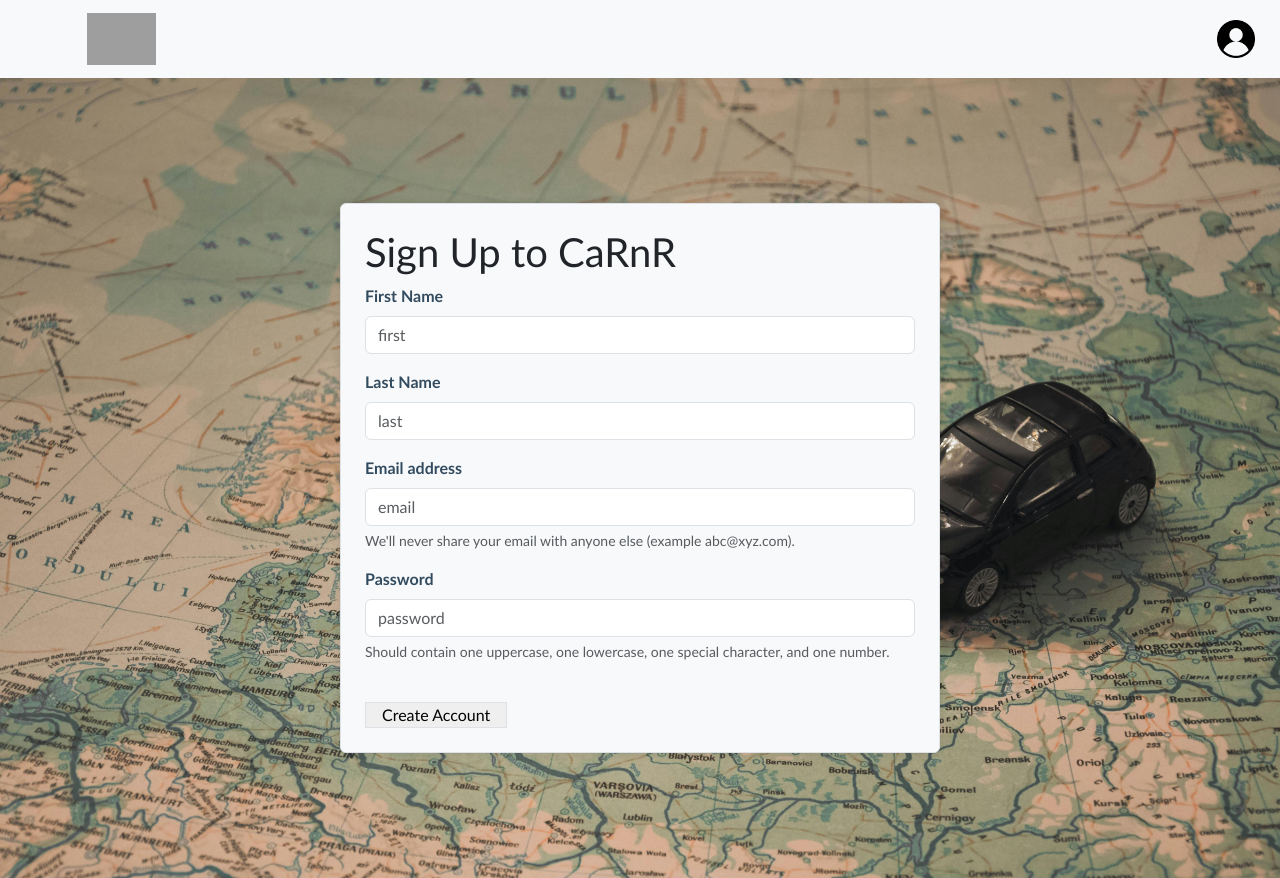
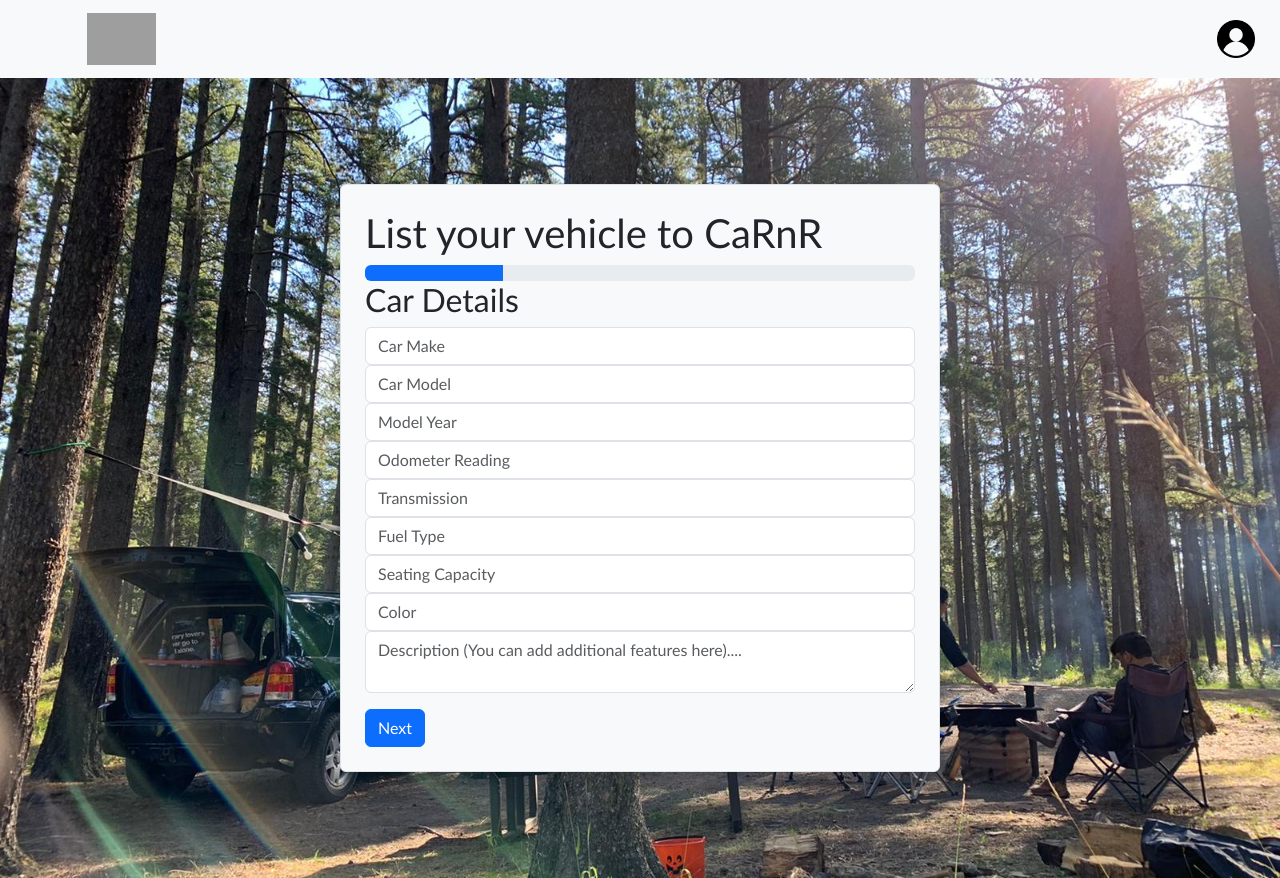
Before and after one commit to Monkey3123/CS-476-Project, a React (Create React App) app in the folder carbnb/: page /ListACarPage in a window 1280 px wide. Before the commit this address led to /SignUpPage. Built offline with nearby package versions, Linux system fonts and the light colour scheme; sample sign-in values are in the browser's storage; grey boxes are pictures that could not be loaded.

Commit message:
other alert changes

```diff
--- a/carbnb/package.json
+++ b/carbnb/package.json
@@ -3,6 +3,9 @@
   "version": "0.1.0",
   "private": true,
   "dependencies": {
+    "@emotion/react": "^11.13.0",
+    "@emotion/styled": "^11.13.0",
+    "@mui/material": "^5.16.4",
     "@testing-library/jest-dom": "^5.17.0",
     "@testing-library/react": "^13.4.0",
     "@testing-library/user-event": "^13.5.0",
--- a/carbnb/src/App.js
+++ b/carbnb/src/App.js
@@ -16,6 +16,7 @@ import CarDetail from "./components/CarsPage/CarDetail";
 import ListACarPage from "./components/ListACarPage/ListACarPage";
 import { useUserContext } from "./hooks/useUserContext";
 import MyListings from "./components/Menubar/MyListings";
+import RedirectPage from './components/RedirectPage/RedirectPage';
 
 function App() {
   const { user } = useUserContext();
@@ -31,7 +32,7 @@ function App() {
           <Route path="CarPage" element={<CarPage />} />
           <Route
             path="/ListACarPage"
-            element={user ? <ListACarPage /> : <Navigate to="/SignUpPage" />}
+            element={user ? <ListACarPage /> : <RedirectPage />}
           />
           <Route path="/car/:id" element={<CarDetail />} />
           <Route path="/your-listings" element={<MyListings />} />
```
Also changed, not shown: 1 other file (tests, documents, lock files or other folders).
